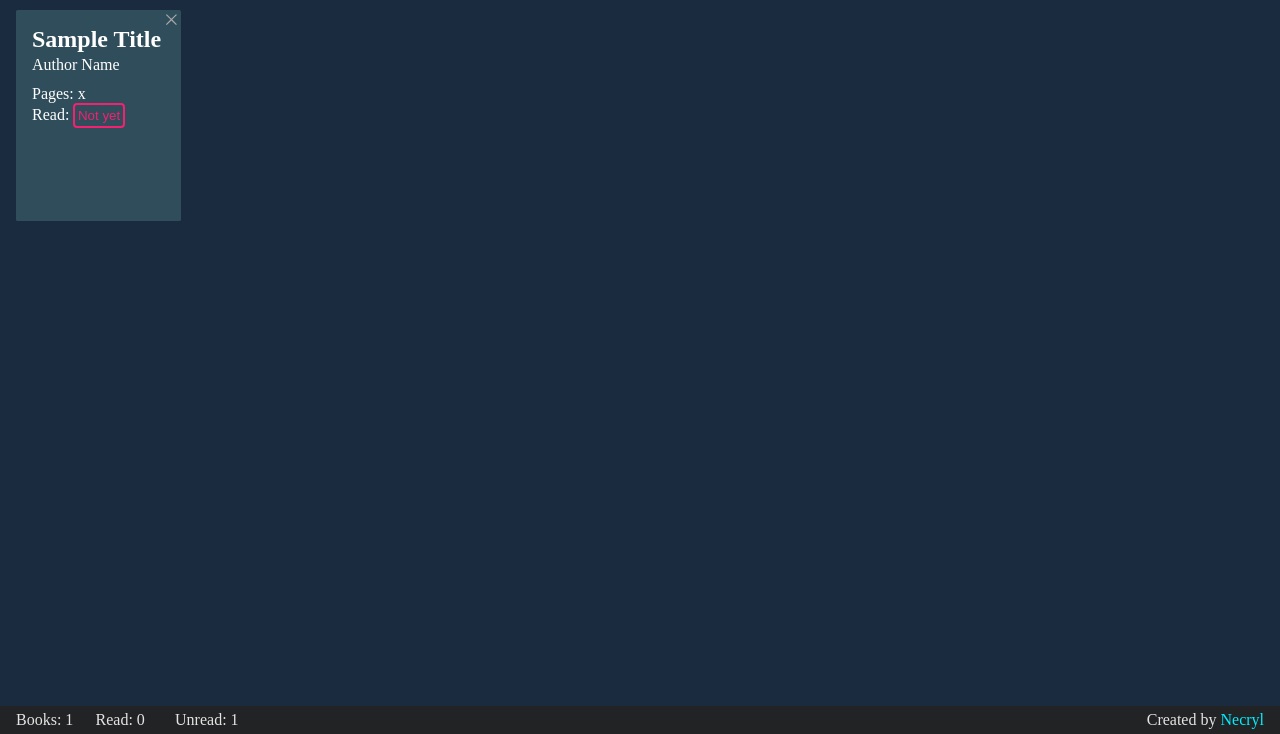
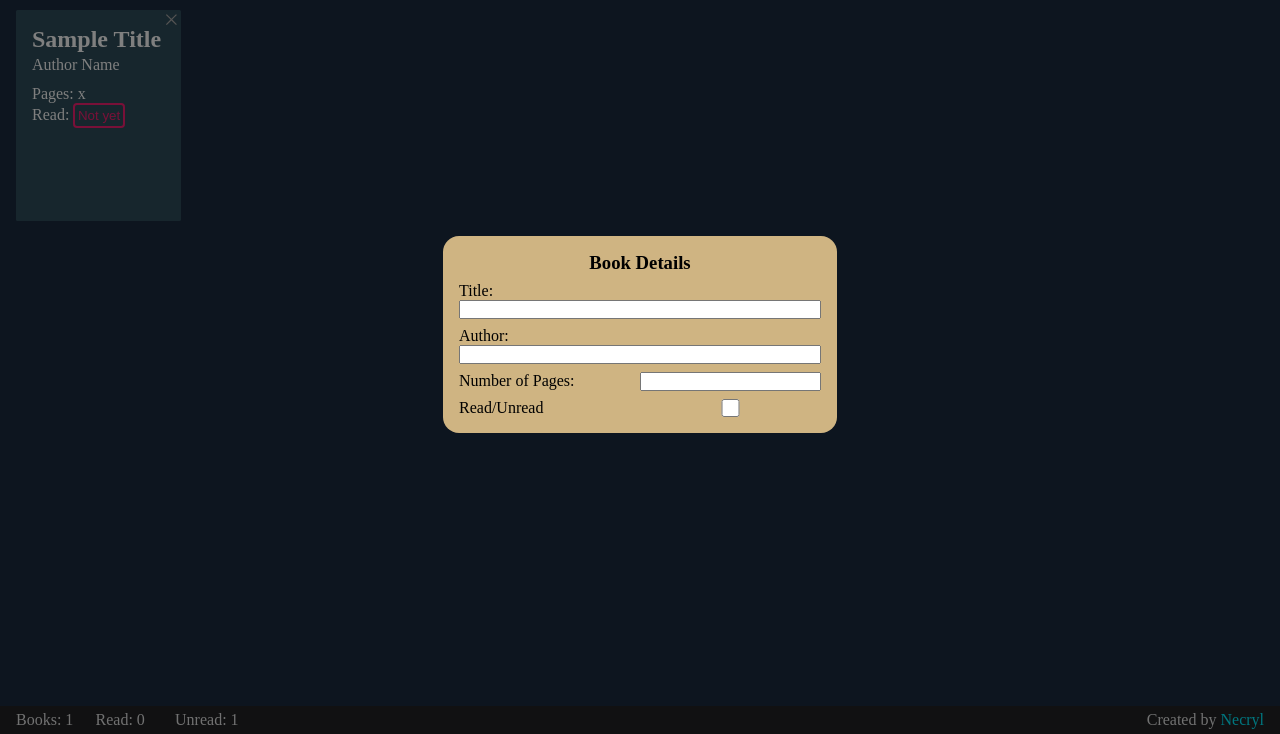
Before and after one commit to Necryl/TOP-Library, a plain HTML site: page index.html in a window 1280 px wide. Shown: the part 66-800 px from the top of the page. Drawn offline with Linux system fonts and the light colour scheme.

Commit message:
add html and basic css for new book form

```diff
--- a/index.html
+++ b/index.html
@@ -9,6 +9,29 @@
     <title>Library</title>
 </head>
 <body>
+    <div class="prompt-wrapper">
+        <div class="prompt-container">
+            <h3 class="form-title">Book Details</h3>
+            <form>
+                <div class="form-block">
+                    <label for="title">Title: </label>
+                    <input type="text" id="title">
+                </div>
+                <div class="form-block">
+                    <label for="author">Author:</label>
+                    <input type="text" id="author">
+                </div>
+                <div class="form-line">
+                    <label for="pages">Number of Pages:</label>
+                    <input type="number" id="pages">
+                </div>
+                <div class="form-line">
+                    <label for="read">Read/Unread</label>
+                    <input type="checkbox" id="read">
+                </div>
+            </form>
+        </div>
+    </div>
     <div class="header">
         <h1 class="logo">Library</h1>
         <button class="newBtn">New Book</button>
--- a/style.css
+++ b/style.css
@@ -192,3 +192,47 @@ body > * {
 .attribution a:hover {
     text-decoration: underline;
 }
+
+.prompt-wrapper {
+    position: fixed;
+    padding: 0%;
+    z-index: 1;
+    top: 0%;
+    left: 0%;
+    height: 100vh;
+    width: 100vw;
+
+    background-color: rgba(0, 0, 0, 0.5);
+
+    display: grid;
+    place-content: center;
+}
+
+.prompt-container {
+    background-color: #cfb482;
+
+    padding: 1rem;
+    border-radius: 1rem;
+
+    display: grid;
+    gap: 0.5rem;
+    justify-items: center;
+}
+
+.prompt-container * {
+    color: black;
+}
+
+.prompt-container>form {
+    display: grid;
+    gap: 0.5rem;
+}
+
+.form-block {
+    display: grid;
+}
+
+.form-line {
+    display: grid;
+    grid-template-columns: 1fr 1fr;
+}
```
